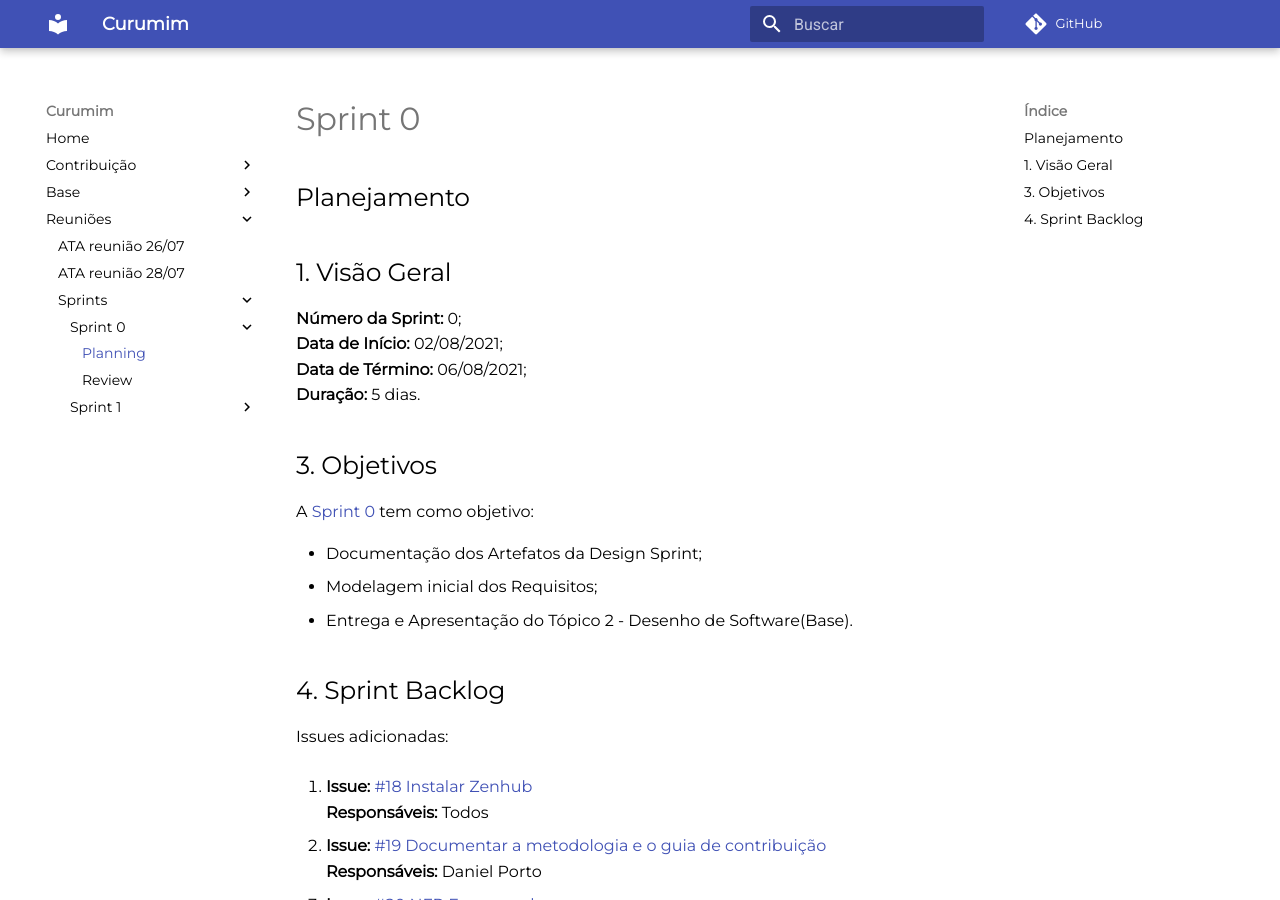
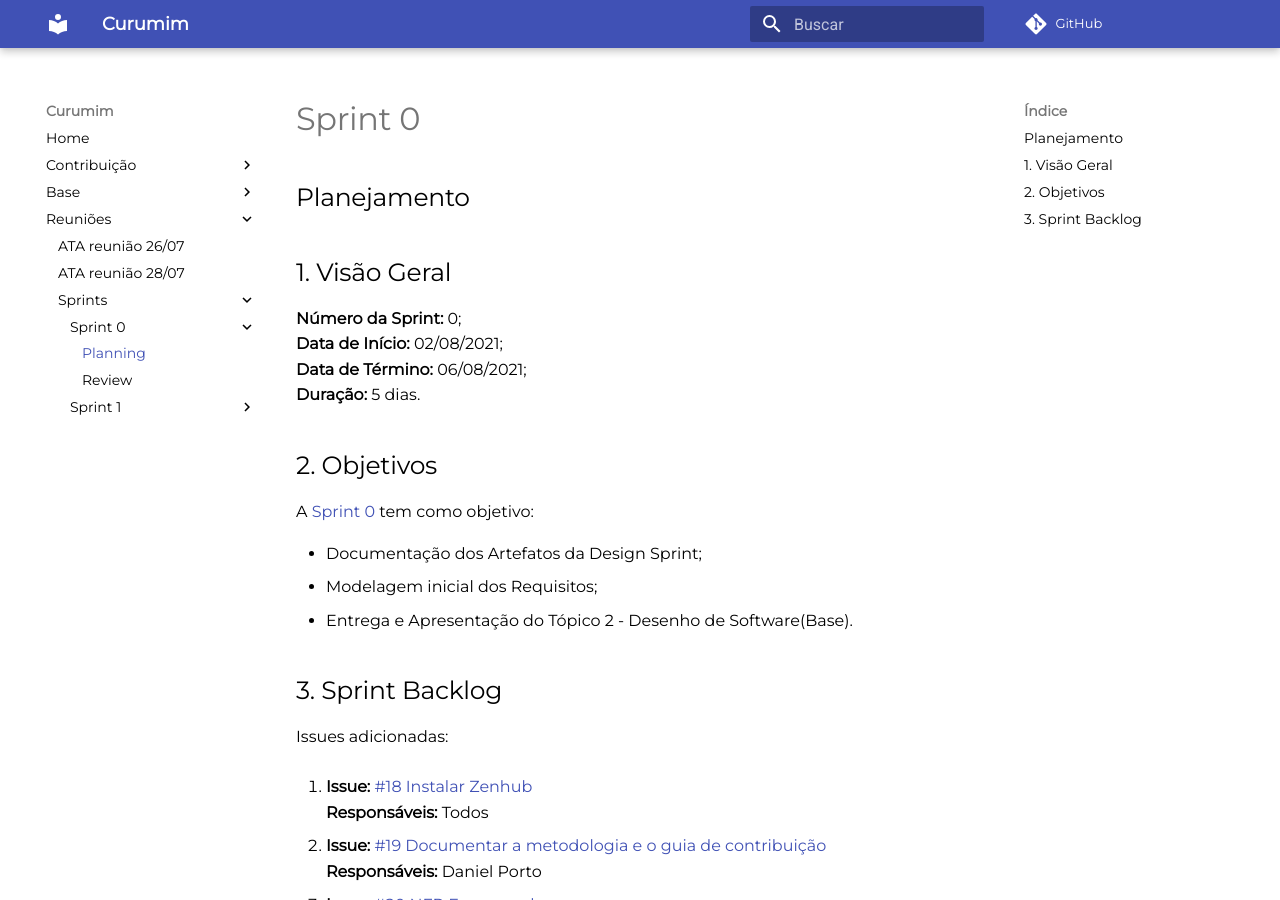
Before and after one commit to UnBArqDsw2021-1/2021.1_G6_Curumim, an MkDocs documentation site: the page built from docs/reunioes/sprints/planning-sprint0.md, in a window 1280 px wide and 900 px high. Built offline with MkDocs 1.6.1 and Material for MkDocs 9.7.7, drawn with Linux system fonts in a browser that asks for light colours; comment, search, counter and statistics services are not loaded.

Commit message:
fix(#77)Corrigindo numeração topicos planning

```diff
--- a/docs/reunioes/sprints/planning-sprint0.md
+++ b/docs/reunioes/sprints/planning-sprint0.md
@@ -9,7 +9,7 @@
 **Duração:** 5 dias.<br>
 
 
-## 3. Objetivos
+## 2. Objetivos
 A [Sprint 0](https://github.com/UnBArqDsw2021-1/2021.1_G6_Curumim/milestone/2) tem como objetivo:
 
 - Documentação dos Artefatos da Design Sprint;<br>
@@ -17,7 +17,7 @@ A [Sprint 0](https://github.com/UnBArqDsw2021-1/2021.1_G6_Curumim/milestone/2) t
 - Entrega e Apresentação do Tópico 2 - Desenho de Software(Base).
 
 
-## 4. Sprint Backlog
+## 3. Sprint Backlog
 Issues adicionadas:
 
 1. **Issue:** [#18 Instalar Zenhub](https://github.com/UnBArqDsw2021-1/2021.1_G6_Curumim/issues/18)<br>
```
Also changed, not shown: docs/reunioes/sprints/planning-sprint1.md (+2 -2 lines).
